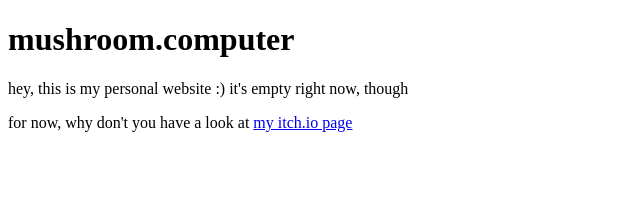
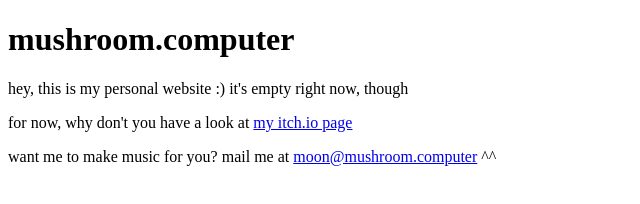
Before and after one commit to 04meji/mushroom.computer, a plain HTML site: page index.html in a window 1280 px wide. Shown: the whole page, without its empty margins (0-640 px from the left). Drawn offline with Linux system fonts and the light colour scheme.

```diff
--- a/index.html
+++ b/index.html
@@ -11,6 +11,7 @@
     <h1>mushroom.computer</h1>
     <p>hey, this is my personal website :) it's empty right now, though</p>
     <p>for now, why don't you have a look at <a href="https://04meji.itch.io">my itch.io page</a></p>
+    <p>want me to make music for you? mail me at <a href="mailto:moon@mushroom.computer">moon@mushroom.computer</a> ^^</p>
 </body>
 
 </html>
```
